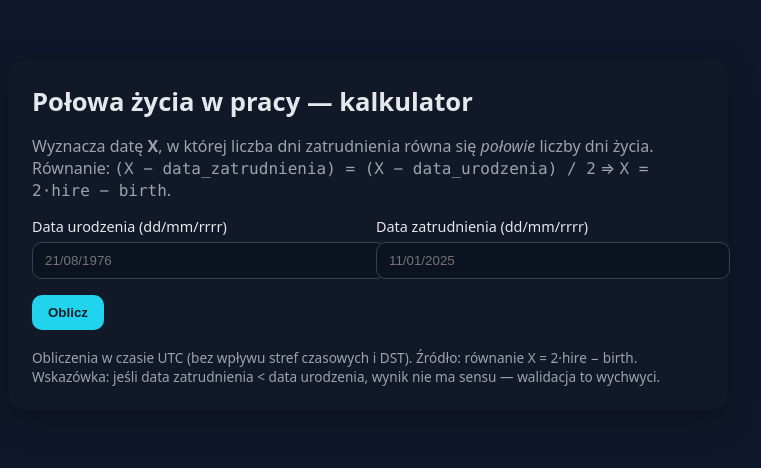
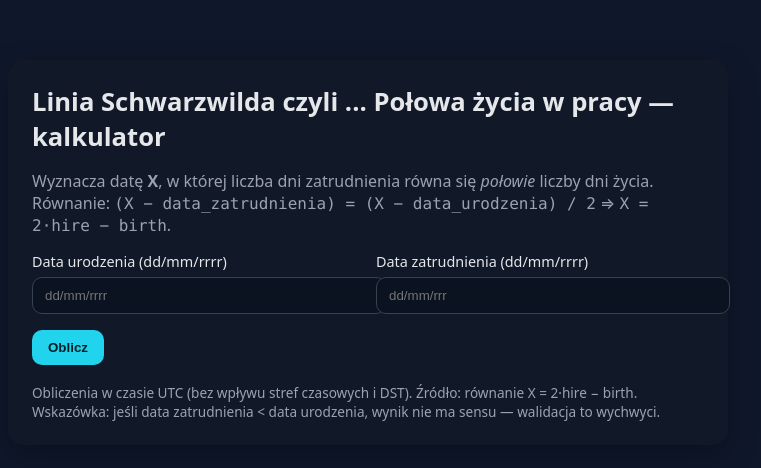
Before and after one commit to rezim/schwarzwild-line, a plain HTML site: page index.html in a window 1280 px wide. Shown: the whole page, without its empty margins (272-1033 px from the left). Drawn offline with Linux system fonts and the light colour scheme.

Commit message:
Update index.html

```diff
--- a/index.html
+++ b/index.html
@@ -3,7 +3,7 @@
 <head>
   <meta charset="utf-8" />
   <meta name="viewport" content="width=device-width, initial-scale=1" />
-  <title>Połowa życia w pracy — kalkulator</title>
+  <title>Linia Schwarzwilda czyli ... Połowa życia w pracy — kalkulator</title>
   <style>
     :root { --bg:#0f172a; --card:#111827; --muted:#9ca3af; --fg:#e5e7eb; --accent:#22d3ee; }
     body { font-family: system-ui, -apple-system, Segoe UI, Roboto, Inter, Noto Sans, sans-serif; background: var(--bg); color: var(--fg); margin: 0; }
@@ -27,18 +27,18 @@
 <body>
   <div class="wrap">
     <div class="card">
-      <h1>Połowa życia w pracy — kalkulator</h1>
+      <h1>Linia Schwarzwilda czyli ... Połowa życia w pracy — kalkulator</h1>
       <p>Wyznacza datę <strong>X</strong>, w której liczba dni zatrudnienia równa się <em>połowie</em> liczby dni życia.
       Równanie: <span class="mono">(X − data_zatrudnienia) = (X − data_urodzenia) / 2</span> ⇒ <span class="mono">X = 2·hire − birth</span>.</p>
 
       <div class="row">
         <div>
           <label for="birth">Data urodzenia (dd/mm/rrrr)</label>
-          <input id="birth" placeholder="21/08/1976" inputmode="numeric" autocomplete="bday" />
+          <input id="birth" placeholder="dd/mm/rrrr" inputmode="numeric" autocomplete="bday" />
         </div>
         <div>
           <label for="hire">Data zatrudnienia (dd/mm/rrrr)</label>
-          <input id="hire" placeholder="11/01/2025" inputmode="numeric" />
+          <input id="hire" placeholder="dd/mm/rrr" inputmode="numeric" />
         </div>
       </div>
 
```
